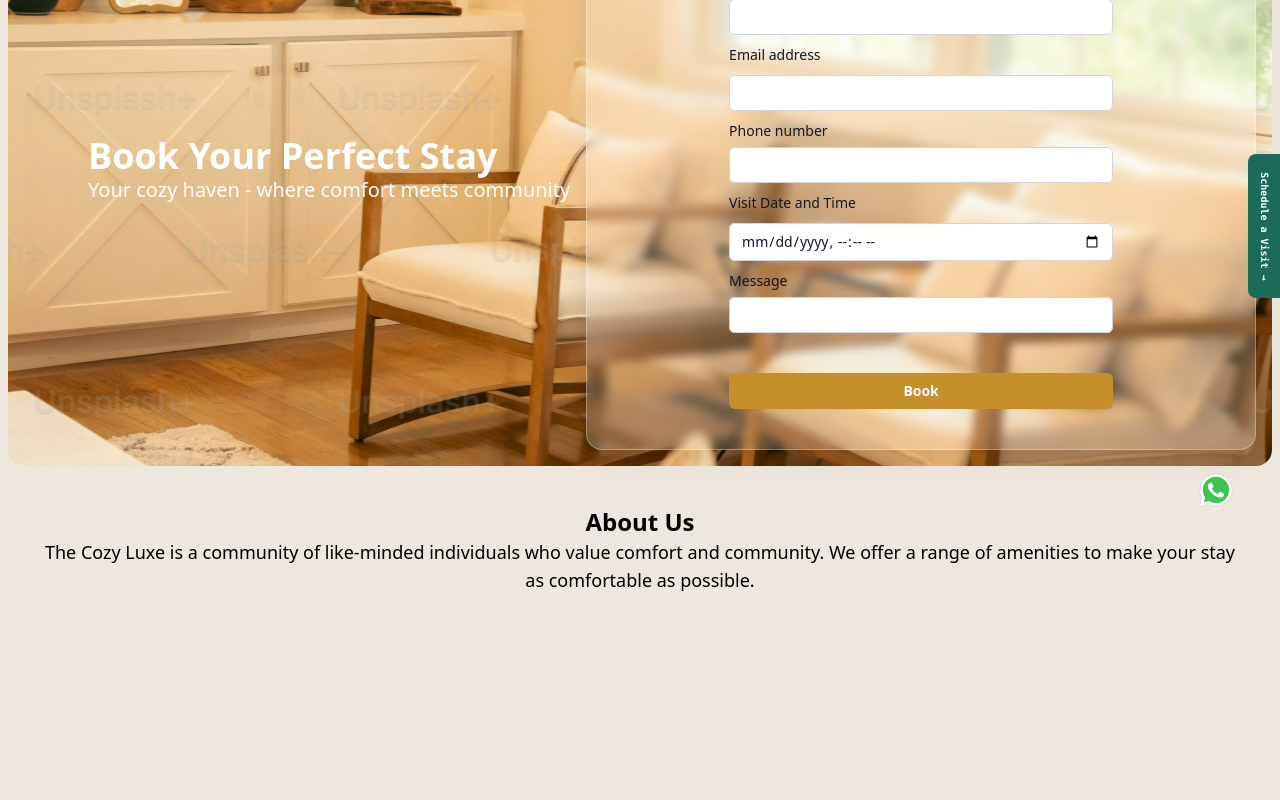
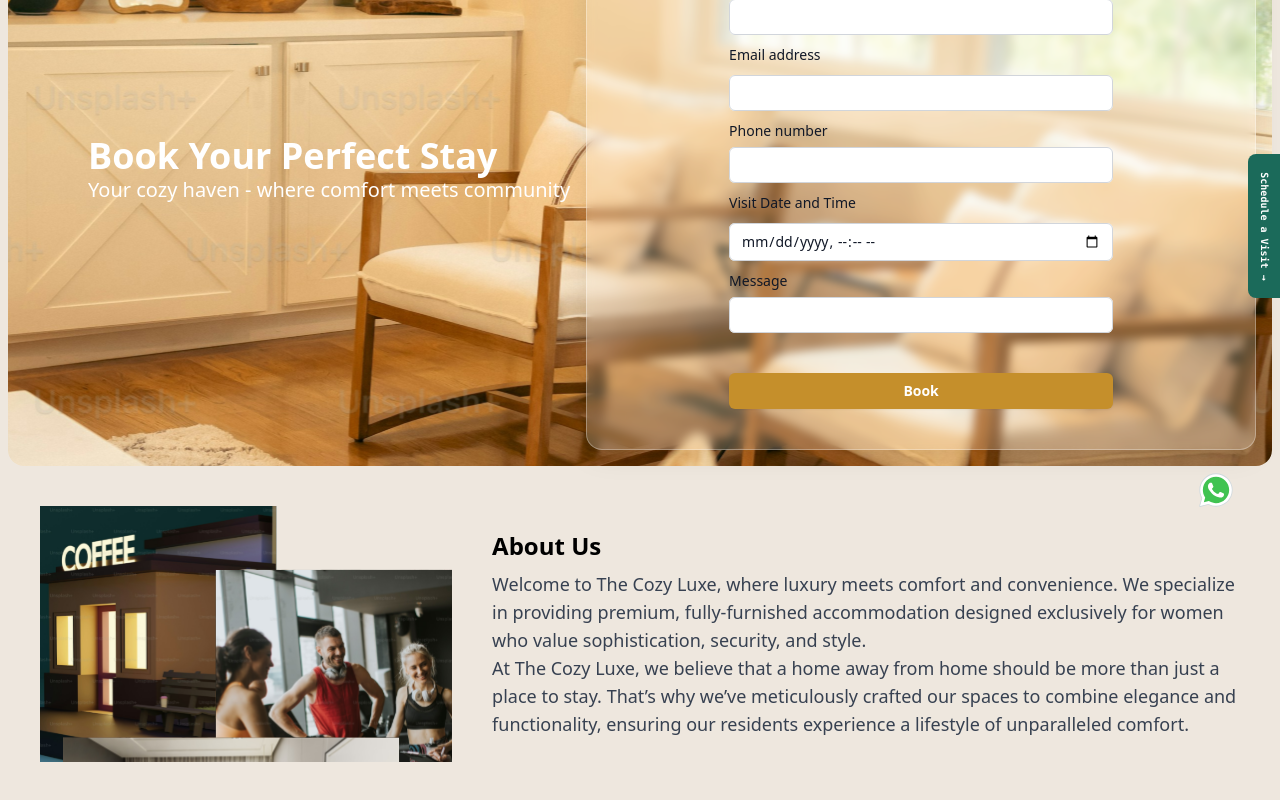
Before and after one commit to abhiranjan2123/Paying-Guest, a React (Vite) app: page / in a window 1280 px wide. Shown: the part 246-1046 px from the top of the page. Before the commit the page ends 880 px from the top, so only its background shows below. Built offline with nearby package versions, Linux system fonts and the light colour scheme; a web font is replaced by a local one.

Commit message:
feat: enhance About Us section with updated content and background image

```diff
--- a/src/App.jsx
+++ b/src/App.jsx
@@ -23,13 +23,29 @@ const App = () => {
         </div>
       </div>
       <section>
-        <div className="flex flex-col items-center m-10">
-          <h2 className="text-2xl font-bold">About Us</h2>
-          <p className="text-sm lg:text-lg text-center">
-            The Cozy Luxe is a community of like-minded individuals who value
-            comfort and community. We offer a range of amenities to make your
-            stay as comfortable as possible.
-          </p>
+        <div className="flex flex-col items-center m-10  lg:flex lg:flex-row-reverse gap-10 ">
+
+
+          <div className="flex flex-col items-center lg:items-start lg:flex">
+            <h2 className="text-2xl font-bold mb-2">About Us</h2>
+            <div className="text-gray-700">
+              <p className="text-sm lg:text-lg text-center lg:text-left">
+                Welcome to The Cozy Luxe, where luxury meets comfort and
+                convenience. We specialize in providing premium, fully-furnished
+                accommodation designed exclusively for women who value
+                sophistication, security, and style.
+              </p>
+
+              <p className="text-sm lg:text-lg text-center lg:text-left">
+                At The Cozy Luxe, we believe that a home away from home should
+                be more than just a place to stay. That’s why we’ve meticulously
+                crafted our spaces to combine elegance and functionality,
+                ensuring our residents experience a lifestyle of unparalleled
+                comfort.
+              </p>
+            </div>
+          </div>
+          <div className="w-full h-64 bg-about bg-cover"></div>
         </div>
       </section>
 
--- a/src/index.css
+++ b/src/index.css
@@ -11,6 +11,10 @@
   font-style: normal;
   font-variation-settings:
     "width" 100;
+}
+
+.bg-radius{
+  border-radius: 30% 70% 70% 30% / 30% 30% 70% 70%
 }
 
 .font-text{
--- a/tailwind.config.js
+++ b/tailwind.config.js
@@ -8,6 +8,7 @@ export default {
     extend: {
       backgroundImage: {
         'hero': "url('./assets/hero-image.svg')",
+        'about': "url('./assets/aboutus-image.svg')",
       }
     },
   },
```
Also changed, not shown: src/assets/aboutus-image.svg (added).
